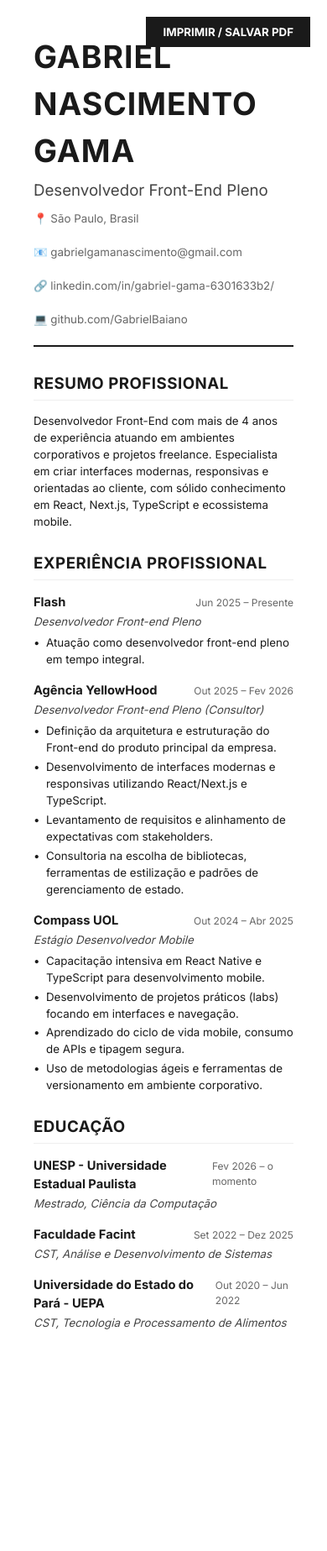
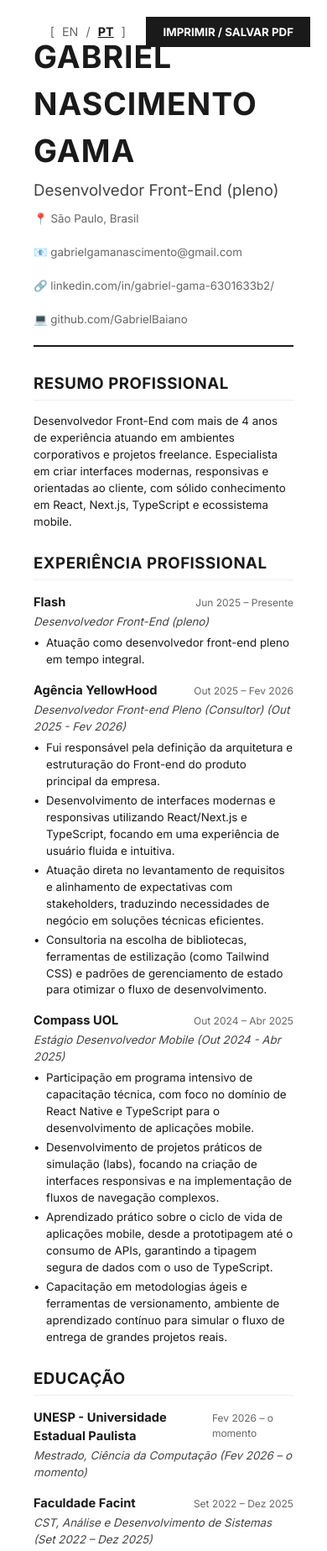
Before and after one commit to GabrielBaiano/gabrielgama.dev, a website: page pages/cv.html in a window 390 px wide. Shown: the top 1847 px of the page at 84% size. Before the commit the page ends 1651 px from the top, so only its background shows below. Drawn offline with Linux system fonts and the light colour scheme.

Commit message:
feat: add multi-language support (PT/EN) with toggle in nav and CV

```diff
--- a/assets/css/style.css
+++ b/assets/css/style.css
@@ -27,6 +27,22 @@ nav a span.key {
 }
 
 nav a:hover {
+    text-decoration: underline;
+}
+
+.lang-toggle {
+    color: #666;
+    font-size: 0.9em;
+}
+
+.lang-btn {
+    cursor: pointer;
+    padding: 0 2px;
+}
+
+.lang-btn.active {
+    color: #1a1a1a;
+    font-weight: bold;
     text-decoration: underline;
 }
 
--- /dev/null
+++ b/js/i18n.js
@@ -0,0 +1,58 @@
+document.addEventListener('DOMContentLoaded', () => {
+    const langPt = document.getElementById('btn-pt');
+    const langEn = document.getElementById('btn-en');
+
+    let currentLang = localStorage.getItem('language') || 'pt';
+
+    const updateLanguage = (lang) => {
+        document.querySelectorAll('[data-i18n]').forEach(el => {
+            const key = el.getAttribute('data-i18n');
+            if (translations[lang][key]) {
+                if (el.tagName === 'INPUT' && el.type === 'checkbox') {
+                    // Skip for now, handled by labels
+                } else if (el.classList.contains('toggle-label')) {
+                    // Style handles this via CSS content? No, let's update if needed
+                } else {
+                    el.innerText = translations[lang][key];
+                }
+            }
+        });
+
+        // Update active state in nav
+        if (langPt && langEn) {
+            if (lang === 'pt') {
+                langPt.classList.add('active');
+                langEn.classList.remove('active');
+            } else {
+                langEn.classList.add('active');
+                langPt.classList.remove('active');
+            }
+        }
+
+        // Specific handling for blog disclaimer
+        const blogDisclaimer = document.getElementById('blog-en-disclaimer');
+        if (blogDisclaimer) {
+            blogDisclaimer.style.display = lang === 'en' ? 'block' : 'none';
+        }
+
+        localStorage.setItem('language', lang);
+        document.documentElement.lang = lang === 'pt' ? 'pt-br' : 'en';
+    };
+
+    if (langPt) langPt.addEventListener('click', () => updateLanguage('pt'));
+    if (langEn) langEn.addEventListener('click', () => updateLanguage('en'));
+
+    // Special case for dynamic posts
+    const originalFetch = window.fetch;
+    window.fetch = function () {
+        return originalFetch.apply(this, arguments).then(response => {
+            if (arguments[0].includes('posts.json')) {
+                // After posts are loaded, we might need to re-translate or handle dates
+                // But titles are in PT anyway as per user request
+            }
+            return response;
+        });
+    };
+
+    updateLanguage(currentLang);
+});
--- /dev/null
+++ b/js/translations.js
@@ -0,0 +1,84 @@
+const translations = {
+    pt: {
+        "nav-portfolio": "portfólio",
+        "nav-blog": "blog",
+        "nav-projects": "projects",
+        "title": "Gabriel Nascimento Gama",
+        "location": "São Paulo, Brasil",
+        "role": "Desenvolvedor Front-End (pleno)",
+        "intro": "Sou Desenvolvedor Front-End com mais de 4 anos de experiência atuando em ambientes corporativos e também em projetos freelance, o que me proporcionou uma visão ampla tanto de processos estruturados quanto de entregas ágeis e orientadas ao cliente.",
+        "download-cv": "baixar currículo (.pdf)",
+        "section-contact": "* contact",
+        "section-work": "* work",
+        "work-flash-role": "Desenvolvedor Front-end Pleno (Jun 2025 - Presente)",
+        "work-flash-desc": "Atuação como desenvolvedor front-end pleno em tempo integral.",
+        "work-yellowhood-role": "Desenvolvedor Front-end Pleno (Consultor) (Out 2025 - Fev 2026)",
+        "work-yellowhood-li1": "Fui responsável pela definição da arquitetura e estruturação do Front-end do produto principal da empresa.",
+        "work-yellowhood-li2": "Desenvolvimento de interfaces modernas e responsivas utilizando React/Next.js e TypeScript, focando em uma experiência de usuário fluida e intuitiva.",
+        "work-yellowhood-li3": "Atuação direta no levantamento de requisitos e alinhamento de expectativas com stakeholders, traduzindo necessidades de negócio em soluções técnicas eficientes.",
+        "work-yellowhood-li4": "Consultoria na escolha de bibliotecas, ferramentas de estilização (como Tailwind CSS) e padrões de gerenciamento de estado para otimizar o fluxo de desenvolvimento.",
+        "work-compass-role": "Estágio Desenvolvedor Mobile (Out 2024 - Abr 2025)",
+        "work-compass-li1": "Participação em programa intensivo de capacitação técnica, com foco no domínio de React Native e TypeScript para o desenvolvimento de aplicações mobile.",
+        "work-compass-li2": "Desenvolvimento de projetos práticos de simulação (labs), focando na criação de interfaces responsivas e na implementação de fluxos de navegação complexos.",
+        "work-compass-li3": "Aprendizado prático sobre o ciclo de vida de aplicações mobile, desde a prototipagem até o consumo de APIs, garantindo a tipagem segura de dados com o uso de TypeScript.",
+        "work-compass-li4": "Capacitação em metodologias ágeis e ferramentas de versionamento, ambiente de aprendizado contínuo para simular o fluxo de entrega de grandes projetos reais.",
+        "show-more": "mostrar mais",
+        "show-less": "mostrar menos",
+        "section-posts": "* posts (tabnews)",
+        "section-education": "* education",
+        "edu-unesp-role": "Mestrado, Ciência da Computação (Fev 2026 – o momento)",
+        "edu-facint-role": "CST, Análise e Desenvolvimento de Sistemas (Set 2022 – Dez 2025)",
+        "edu-uepa-role": "CST, Tecnologia e Processamento de Alimentos (Out 2020 – Jun 2022)",
+        "disclaimer-home": "por que tão simples? é porque eu acho que o minimalismo está na moda!",
+        "blog-disclaimer": "Este blog é sincronizado automaticamente com o TabNews via GitHub Actions.",
+        "blog-how-it-works": "Como as postagens funcionam",
+        "blog-en-disclaimer": "",
+        "cv-title": "Currículo - Gabriel Nascimento Gama",
+        "cv-professional-summary": "Resumo Profissional",
+        "cv-summary-text": "Desenvolvedor Front-End com mais de 4 anos de experiência atuando em ambientes corporativos e projetos freelance. Especialista em criar interfaces modernas, responsivas e orientadas ao cliente, com sólido conhecimento em React, Next.js, TypeScript e ecossistema mobile.",
+        "cv-experience": "Experiência Profissional",
+        "cv-education": "Educação",
+        "cv-print": "IMPRIMIR / SALVAR PDF"
+    },
+    en: {
+        "nav-portfolio": "portfolio",
+        "nav-blog": "blog",
+        "nav-projects": "projects",
+        "title": "Gabriel Nascimento Gama",
+        "location": "São Paulo, Brazil",
+        "role": "Front-End Developer (Pleno)",
+        "intro": "I am a Front-End Developer with over 4 years of experience working in corporate environments and freelance projects, providing me with a broad view of both structured processes and agile, client-oriented deliveries.",
+        "download-cv": "download resume (.pdf)",
+        "section-contact": "* contact",
+        "section-work": "* work",
+        "work-flash-role": "Front-end Developer Pleno (Jun 2025 - Present)",
+        "work-flash-desc": "Full-time front-end developer (pleno).",
+        "work-yellowhood-role": "Front-end Developer Pleno (Consultant) (Oct 2025 - Feb 2026)",
+        "work-yellowhood-li1": "Responsible for defining the architecture and structuring the Front-end of the company's main product.",
+        "work-yellowhood-li2": "Development of modern and responsive interfaces using React/Next.js and TypeScript, focusing on a fluid and intuitive user experience.",
+        "work-yellowhood-li3": "Direct involvement in requirement gathering and stakeholder alignment, translating business needs into efficient technical solutions.",
+        "work-yellowhood-li4": "Consultancy in choosing libraries, styling tools (such as Tailwind CSS), and state management patterns to optimize development workflow.",
+        "work-compass-role": "Mobile Developer Intern (Oct 2024 - Apr 2025)",
+        "work-compass-li1": "Participation in an intensive technical training program, focusing on React Native and TypeScript proficiency for mobile app development.",
+        "work-compass-li2": "Development of practical simulation projects (labs), focusing on creating responsive interfaces and implementing complex navigation flows.",
+        "work-compass-li3": "Hands-on learning about the mobile app lifecycle, from prototyping to API consumption, ensuring data-safe typing with TypeScript.",
+        "work-compass-li4": "Training in agile methodologies and versioning tools, a continuous learning environment simulating real-world project delivery flows.",
+        "show-more": "show more",
+        "show-less": "show less",
+        "section-posts": "* posts (tabnews)",
+        "section-education": "* education",
+        "edu-unesp-role": "Master's Degree, Computer Science (Feb 2026 – Present)",
+        "edu-facint-role": "Associate Degree, Systems Analysis and Development (Sep 2022 – Dec 2025)",
+        "edu-uepa-role": "Associate Degree, Technology and Food Processing (Oct 2020 – Jun 2022)",
+        "disclaimer-home": "why so simple? because I think minimalism is in style!",
+        "blog-disclaimer": "This blog is automatically synced with TabNews via GitHub Actions.",
+        "blog-how-it-works": "How posts work",
+        "blog-en-disclaimer": "Note: All posts are originally written in Portuguese.",
+        "cv-title": "Resume - Gabriel Nascimento Gama",
+        "cv-professional-summary": "Professional Summary",
+        "cv-summary-text": "Front-End Developer with over 4 years of experience in corporate environments and freelance projects. Specialist in creating modern, responsive, and client-oriented interfaces, with solid knowledge in React, Next.js, TypeScript, and the mobile ecosystem.",
+        "cv-experience": "Professional Experience",
+        "cv-education": "Education",
+        "cv-print": "PRINT / SAVE PDF"
+    }
+};
--- a/pages/cv.html
+++ b/pages/cv.html
@@ -176,15 +176,17 @@
 
 <body>
     <div class="print-btn-container">
-        <button class="print-btn" onclick="window.print()">IMPRIMIR / SALVAR PDF</button>
+        <span class="lang-toggle" style="margin-right: 20px;">[ <span id="btn-en" class="lang-btn">EN</span> / <span
+                id="btn-pt" class="lang-btn">PT</span> ]</span>
+        <button class="print-btn" onclick="window.print()" data-i18n="cv-print">IMPRIMIR / SALVAR PDF</button>
     </div>
 
     <div class="container">
         <header>
-            <h1>Gabriel Nascimento Gama</h1>
-            <div class="subtitle">Desenvolvedor Front-End Pleno</div>
+            <h1 data-i18n="title">Gabriel Nascimento Gama</h1>
+            <div class="subtitle" data-i18n="role">Desenvolvedor Front-End Pleno</div>
             <div class="contact-info">
-                <span>📍 São Paulo, Brasil</span>
+                <span>📍 <span data-i18n="location">São Paulo, Brasil</span></span>
                 <a href="mailto:gabrielgamanascimento@gmail.com">📧 gabrielgamanascimento@gmail.com</a>
                 <a href="https://linkedin.com/in/gabriel-gama-6301633b2/" target="_blank">🔗
                     linkedin.com/in/gabriel-gama-6301633b2/</a>
@@ -193,8 +195,8 @@
         </header>
 
         <section>
-            <h2>Resumo Profissional</h2>
-            <p style="font-size: 10pt; margin: 0;">
+            <h2 data-i18n="cv-professional-summary">Resumo Profissional</h2>
+            <p style="font-size: 10pt; margin: 0;" data-i18n="cv-summary-text">
                 Desenvolvedor Front-End com mais de 4 anos de experiência atuando em ambientes corporativos e projetos
                 freelance.
                 Especialista em criar interfaces modernas, responsivas e orientadas ao cliente, com sólido conhecimento
@@ -204,16 +206,16 @@
         </section>
 
         <section>
-            <h2>Experiência Profissional</h2>
+            <h2 data-i18n="cv-experience">Experiência Profissional</h2>
 
             <div class="item">
                 <div class="item-header">
                     <span class="item-title">Flash</span>
                     <span class="item-date">Jun 2025 – Presente</span>
                 </div>
-                <div class="item-subtitle">Desenvolvedor Front-end Pleno</div>
+                <div class="item-subtitle" data-i18n="role">Desenvolvedor Front-end Pleno</div>
                 <ul class="item-desc">
-                    <li>Atuação como desenvolvedor front-end pleno em tempo integral.</li>
+                    <li data-i18n="work-flash-desc">Atuação como desenvolvedor front-end pleno em tempo integral.</li>
                 </ul>
             </div>
 
@@ -222,12 +224,17 @@
                     <span class="item-title">Agência YellowHood</span>
                     <span class="item-date">Out 2025 – Fev 2026</span>
                 </div>
-                <div class="item-subtitle">Desenvolvedor Front-end Pleno (Consultor)</div>
+                <div class="item-subtitle" data-i18n="work-yellowhood-role">Desenvolvedor Front-end Pleno (Consultor)
+                </div>
                 <ul class="item-desc">
-                    <li>Definição da arquitetura e estruturação do Front-end do produto principal da empresa.</li>
-                    <li>Desenvolvimento de interfaces modernas e responsivas utilizando React/Next.js e TypeScript.</li>
-                    <li>Levantamento de requisitos e alinhamento de expectativas com stakeholders.</li>
-                    <li>Consultoria na escolha de bibliotecas, ferramentas de estilização e padrões de gerenciamento de
+                    <li data-i18n="work-yellowhood-li1">Definição da arquitetura e estruturação do Front-end do produto
+                        principal da empresa.</li>
+                    <li data-i18n="work-yellowhood-li2">Desenvolvimento de interfaces modernas e responsivas utilizando
+                        React/Next.js e TypeScript.</li>
+                    <li data-i18n="work-yellowhood-li3">Levantamento de requisitos e alinhamento de expectativas com
+                        stakeholders.</li>
+                    <li data-i18n="work-yellowhood-li4">Consultoria na escolha de bibliotecas, ferramentas de
+                        estilização e padrões de gerenciamento de
                         estado.</li>
                 </ul>
             </div>
@@ -237,25 +244,29 @@
                     <span class="item-title">Compass UOL</span>
                     <span class="item-date">Out 2024 – Abr 2025</span>
                 </div>
-                <div class="item-subtitle">Estágio Desenvolvedor Mobile</div>
+                <div class="item-subtitle" data-i18n="work-compass-role">Estágio Desenvolvedor Mobile</div>
                 <ul class="item-desc">
-                    <li>Capacitação intensiva em React Native e TypeScript para desenvolvimento mobile.</li>
-                    <li>Desenvolvimento de projetos práticos (labs) focando em interfaces e navegação.</li>
-                    <li>Aprendizado do ciclo de vida mobile, consumo de APIs e tipagem segura.</li>
-                    <li>Uso de metodologias ágeis e ferramentas de versionamento em ambiente corporativo.</li>
+                    <li data-i18n="work-compass-li1">Capacitação intensiva em React Native e TypeScript para
+                        desenvolvimento mobile.</li>
+                    <li data-i18n="work-compass-li2">Desenvolvimento de projetos práticos (labs) focando em interfaces e
+                        navegação.</li>
+                    <li data-i18n="work-compass-li3">Aprendizado do ciclo de vida mobile, consumo de APIs e tipagem
+                        segura.</li>
+                    <li data-i18n="work-compass-li4">Uso de metodologias ágeis e ferramentas de versionamento em
+                        ambiente corporativo.</li>
                 </ul>
             </div>
         </section>
 
         <section>
-            <h2>Educação</h2>
+            <h2 data-i18n="cv-education">Educação</h2>
 
             <div class="item">
                 <div class="item-header">
                     <span class="item-title">UNESP - Universidade Estadual Paulista</span>
                     <span class="item-date">Fev 2026 – o momento</span>
                 </div>
-                <div class="item-subtitle">Mestrado, Ciência da Computação</div>
+                <div class="item-subtitle" data-i18n="edu-unesp-role">Mestrado, Ciência da Computação</div>
             </div>
 
             <div class="item">
@@ -263,7 +274,7 @@
                     <span class="item-title">Faculdade Facint</span>
                     <span class="item-date">Set 2022 – Dez 2025</span>
                 </div>
-                <div class="item-subtitle">CST, Análise e Desenvolvimento de Sistemas</div>
+                <div class="item-subtitle" data-i18n="edu-facint-role">CST, Análise e Desenvolvimento de Sistemas</div>
             </div>
 
             <div class="item">
@@ -271,10 +282,30 @@
                     <span class="item-title">Universidade do Estado do Pará - UEPA</span>
                     <span class="item-date">Out 2020 – Jun 2022</span>
                 </div>
-                <div class="item-subtitle">CST, Tecnologia e Processamento de Alimentos</div>
+                <div class="item-subtitle" data-i18n="edu-uepa-role">CST, Tecnologia e Processamento de Alimentos</div>
             </div>
         </section>
     </div>
+
+    <script src="../js/translations.js"></script>
+    <script src="../js/i18n.js"></script>
+    <style>
+        .lang-toggle {
+            color: #666;
+            font-size: 0.9em;
+        }
+
+        .lang-btn {
+            cursor: pointer;
+            padding: 0 5px;
+        }
+
+        .lang-btn.active {
+            color: #1a1a1a;
+            font-weight: bold;
+            text-decoration: underline;
+        }
+    </style>
 </body>
 
 </html>
```
Also changed, not shown: index.html (+47 -84 lines), pages/blog.html (+17 -7 lines).
